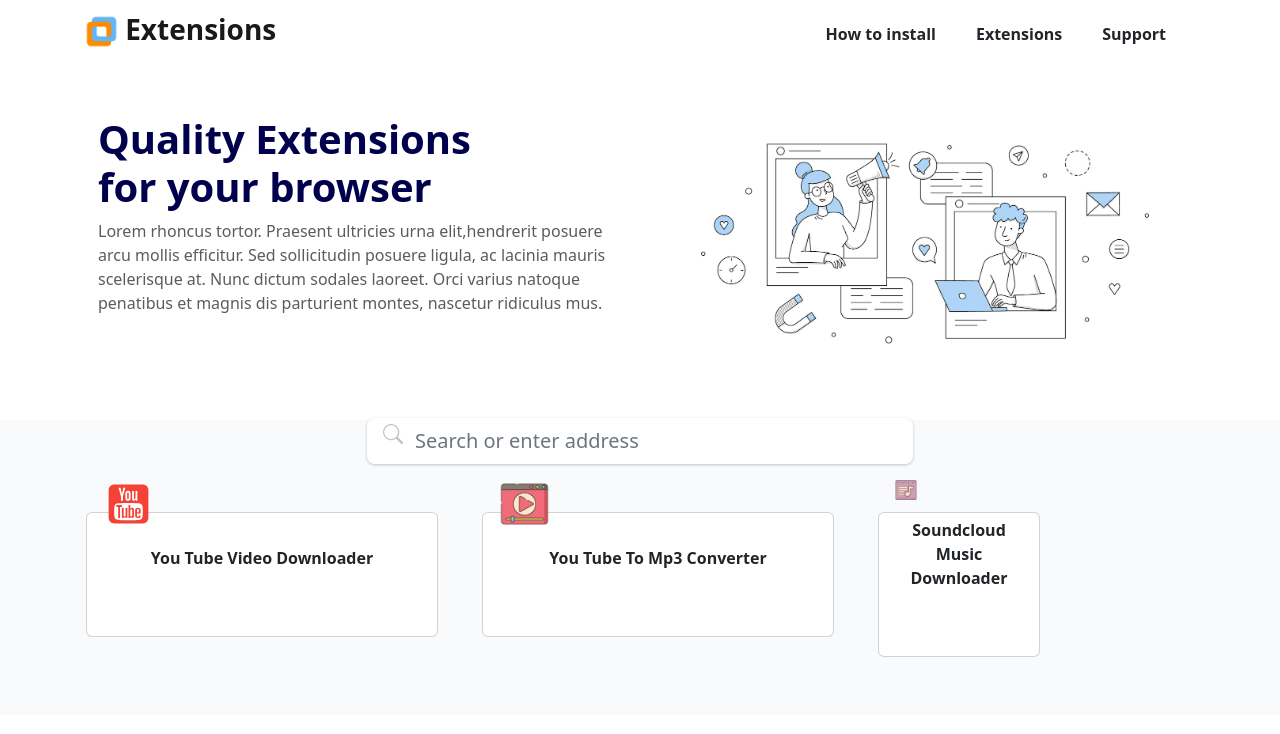
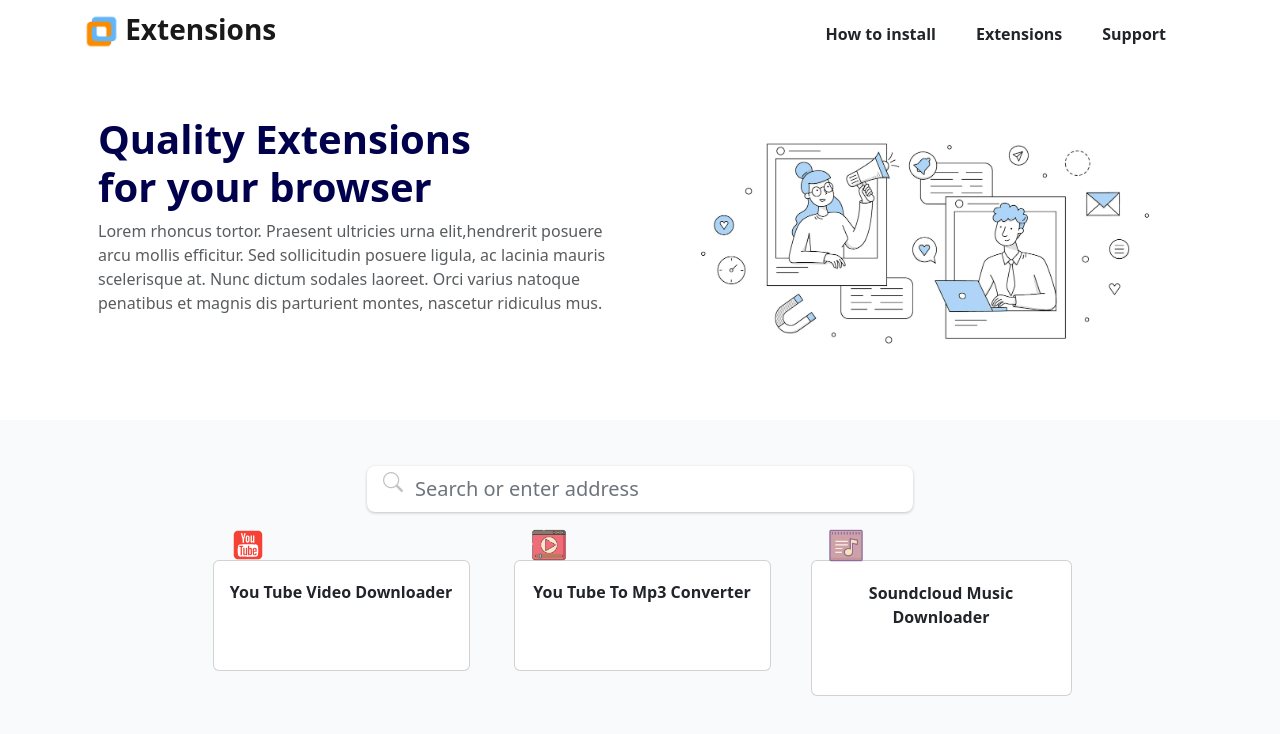
Before and after one commit to abidkareemdev/landing-page, a plain HTML site: page index.html in a window 1280 px wide. Drawn offline with nearby package versions, Linux system fonts and the light colour scheme.

Commit message:
The search has been modified and on the last rows

```diff
--- a/assets/extension-style.css
+++ b/assets/extension-style.css
@@ -26,3 +26,7 @@
     margin-top: -35px;
     margin-left: 15px;
 }
+
+.Edit-rows{
+    justify-content: center;
+}
--- a/index.html
+++ b/index.html
@@ -54,20 +54,20 @@
 <!--search_canter-->
 <section class="py-8 py-md-11 section_bg pb-5">
     <div class="container ">
-        <div class="row mt-5">
-            <div class="col-12 col-xl-6 offset-lg-3 content-middle ">
+        <div class="row mt-5 Edit-rows">
+            <div class="col-12 col-xl-6  content-middle mt-5">
                 <div class="section search-bar">
                     <div class="input-group-lg position-relative">
                         <i class="bi bi-search icon_color ms-3"></i>
-                        <input type="text" class="form-control bg-dark border-0 ps-5 text-white bg-white search" placeholder="Search or enter address">
+                        <input type="text" class="form-control  border-0 ps-5 text-dark bg-white search" placeholder="Search or enter address">
                     </div>
                 </div>
             </div>
         </div>
         <br>
         <br>
-        <div class="row">
-            <div class="col-12 col-md-4 text-start col-lg-4 ps-3 me-3 box">
+        <div class="row Edit-rows">
+            <div class="col-12 col-md-4 text-start col-lg-3 ps-3 me-3 box mb-5">
                 <div class="card card_Modify">
                     <img src="Assets/image/icons8-youtube-squared.svg" width="15% "class="img_table">
                     <div class="card-body">
@@ -75,7 +75,7 @@
                     </div>
                 </div>
             </div>
-            <div class="col-12 col-md-4 text-start col-lg-4 ps-3 me-3">
+            <div class="col-12 col-md-4 text-start col-lg-3 ps-3 me-3 mb-5">
                 <div class="card card_Modify">
                     <img src="Assets/image/icons8-youtube-64.png" width="15%" class="img_table">
                     <div class="card-body">
@@ -83,7 +83,7 @@
                     </div>
                 </div>
             </div>
-            <div class="col-12 col-md-4 col-lg-2 text-start ps-3">
+            <div class="col-12 col-md-4 col-lg-3 text-start ">
                 <div class="card card_Modify">
                     <img src="Assets/image/icons8-playlist-64.png" width="15%" class="img_table">
                     <div class="card-body">
```
